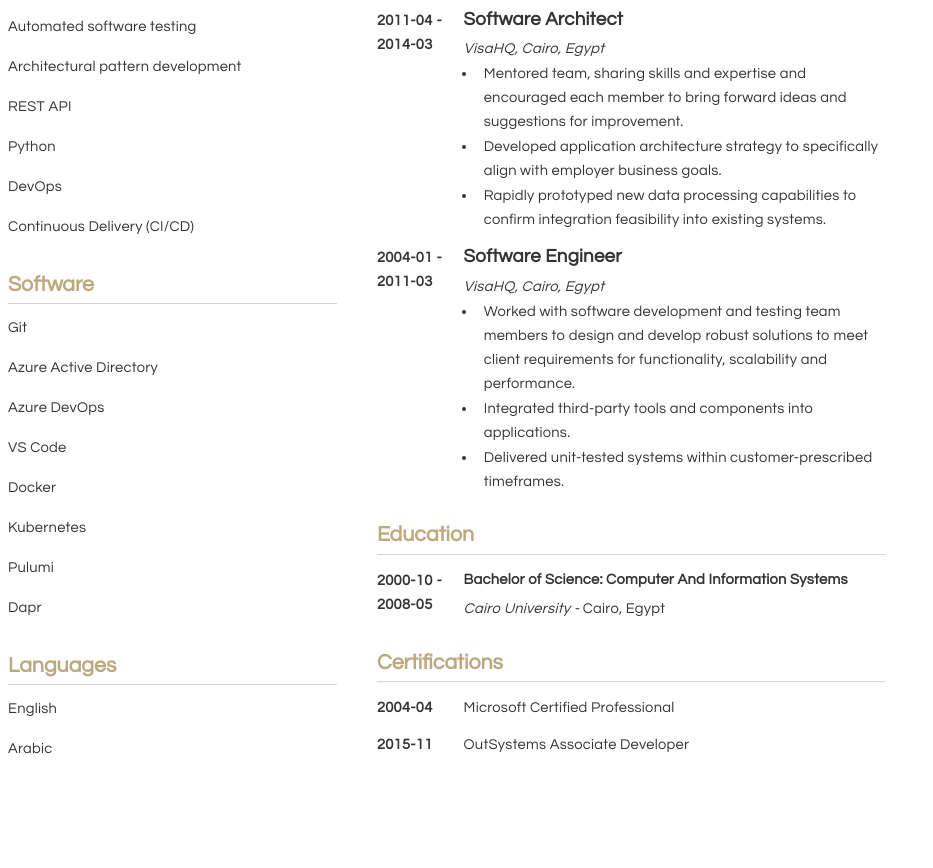
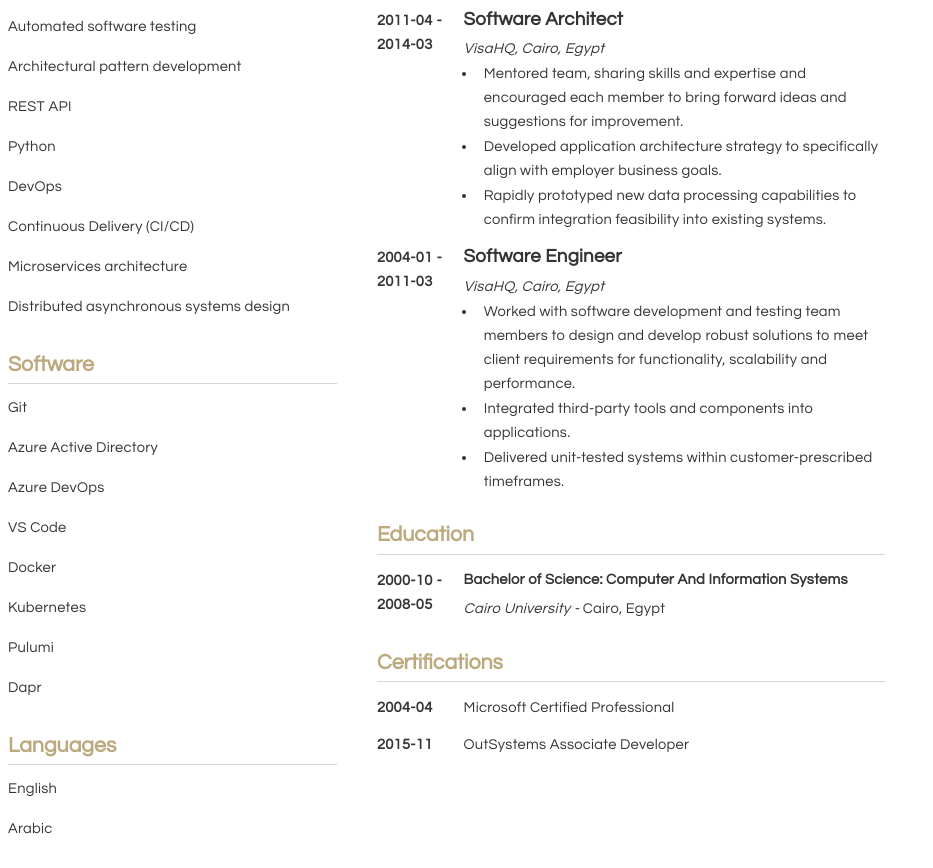
Before and after one commit to smohamed/cv, a plain HTML site: page index.html in a window 1280 px wide. Shown: the part 1010-1878 px from the top of the page, without its empty margins (0-933 px from the left). Before the commit the page ends 1798 px from the top, so only its background shows below. Drawn offline with Linux system fonts and the light colour scheme.

Commit message:
Add missing skills

```diff
--- a/index.html
+++ b/index.html
@@ -452,6 +452,26 @@
                                 <td style="width: 100%; padding-top: 10pt; padding-bottom: 3pt; vertical-align: top;">
                                     <p class="divdocumentpaddedline" style="line-height: 17pt;">
                                         <span class="documentcol-containerany" style="font-family: 'Century Gothic'; letter-spacing: 0.2pt; color: #343434;">Continuous Delivery (CI/CD)</span>
+                                    </p>
+                                </td>
+                            </tr>
+                        </table>
+                        <p><span style="display: none; -aw-import: ignore;">&#xa0;</span></p>
+                        <table cellspacing="0" cellpadding="0" class="documentcol-container" style="width: 100%;">
+                            <tr>
+                                <td style="width: 100%; padding-top: 10pt; padding-bottom: 3pt; vertical-align: top;">
+                                    <p class="divdocumentpaddedline" style="line-height: 17pt;">
+                                        <span class="documentcol-containerany" style="font-family: 'Century Gothic'; letter-spacing: 0.2pt; color: #343434;">Microservices architecture</span>
+                                    </p>
+                                </td>
+                            </tr>
+                        </table>
+                        <p><span style="display: none; -aw-import: ignore;">&#xa0;</span></p>
+                        <table cellspacing="0" cellpadding="0" class="documentcol-container" style="width: 100%;">
+                            <tr>
+                                <td style="width: 100%; padding-top: 10pt; padding-bottom: 3pt; vertical-align: top;">
+                                    <p class="divdocumentpaddedline" style="line-height: 17pt;">
+                                        <span class="documentcol-containerany" style="font-family: 'Century Gothic'; letter-spacing: 0.2pt; color: #343434;">Distributed asynchronous systems design</span>
                                     </p>
                                 </td>
                             </tr>
```
